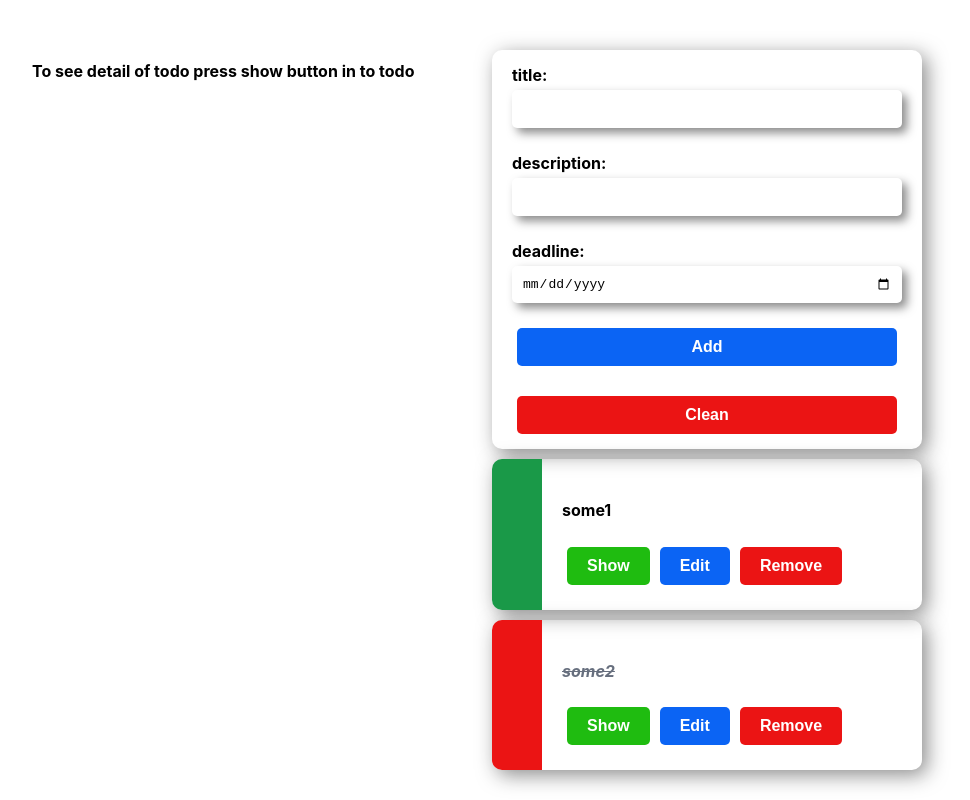
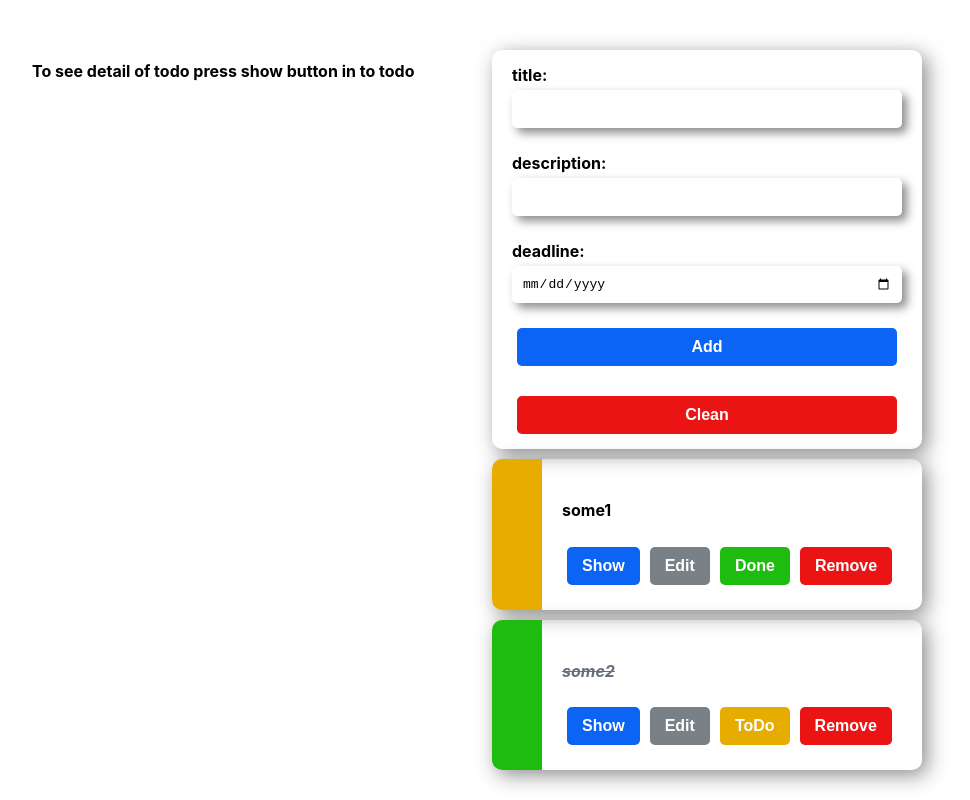
Before and after one commit to GeloUno/cod_todo_mobx, a React (Create React App) app: page / in a window 1280 px wide. Shown: the whole page, without its empty margins (158-1128 px from the left). Built offline with nearby package versions, Linux system fonts and the light colour scheme.

Commit message:
Add buton done and change colors

```diff
--- a/src/components/button/button.module.css
+++ b/src/components/button/button.module.css
@@ -1,6 +1,6 @@
 .btn {
   margin: 5px;
-  padding: 10px 20px;
+  padding: 10px 15px;
   border-radius: 5px;
   border: 0;
   cursor: pointer;
@@ -26,12 +26,30 @@
   background-color: #bc1010;
 }
 
-.btnSecondary {
+.btnSuccess {
   background-color: #1fbc10;
   color: white;
 }
 
-.btnSecondary:hover {
+.btnSuccess:hover {
   background-color: #178d0c;
 }
+
+.btnSecondary {
+  background-color: #798086;
+  color: white;
+}
+
+.btnSecondary:hover {
+  background-color: #61666b;
+}
+
+.btnWarning {
+  background-color: #e6ac00;
+  color: white;
+}
+
+.btnWarning:hover {
+  background-color: #b38600;
+}
 /*# sourceMappingURL=button.module.css.map */
--- a/src/components/button/button.module.scss
+++ b/src/components/button/button.module.scss
@@ -1,6 +1,6 @@
 .btn{
   margin: 5px;
-padding:  10px 20px ;
+padding:  10px 15px ;
 border-radius: 5px;
 border: 0;
 cursor: pointer;
@@ -24,11 +24,26 @@ font-size: medium;
   background-color: hsl(0, 84%, 40%);
 }
 
-.btnSecondary{
+.btnSuccess{
   background-color: hsl(115, 84%, 40%);
   color: white;
+}
+.btnSuccess:hover{
+  background-color: hsl(115, 84%, 30%);
+}
 
+.btnSecondary{
+  background-color: hsl(210, 5%, 50%);
+  color: white;
 }
 .btnSecondary:hover{
-  background-color: hsl(115, 84%, 30%);
+  background-color: hsl(210, 5%, 40%);
 }
+
+.btnWarning{
+  background-color: hsl(45, 100%, 45%);
+  color: white;
+}
+.btnWarning:hover{
+  background-color:  hsl(45, 100%, 35%);
+}
--- a/src/components/button/button.tsx
+++ b/src/components/button/button.tsx
@@ -1,7 +1,7 @@
 import React from 'react';
 import styles from './button.module.css';
 interface IButtonProps {
-  variant: 'primary' | 'danger' | 'secondary';
+  variant: 'primary' | 'danger' | 'secondary' | 'success' | 'warning';
   disable?: boolean;
   children: React.ReactNode;
   onClick?(): void;
@@ -16,8 +16,14 @@ function Button({ children, variant, disable, onClick }: IButtonProps) {
     case 'primary':
       styleVariant = styles.btnPrimary;
       break;
+    case 'success':
+      styleVariant = styles.btnSuccess;
+      break;
     case 'secondary':
       styleVariant = styles.btnSecondary;
+      break;
+    case 'warning':
+      styleVariant = styles.btnWarning;
       break;
 
     // default:
--- a/src/components/toDoItemView/toDoItemView.module.css
+++ b/src/components/toDoItemView/toDoItemView.module.css
@@ -16,7 +16,7 @@
   display: -webkit-box;
   display: -ms-flexbox;
   display: flex;
-  background-color: #1a9948;
+  background-color: #e6ac00;
   width: 50px;
   border-top-left-radius: 10px;
   border-bottom-left-radius: 10px;
@@ -26,7 +26,7 @@
   display: -webkit-box;
   display: -ms-flexbox;
   display: flex;
-  background-color: #eb1414;
+  background-color: #1fbc10;
   width: 50px;
   border-top-left-radius: 10px;
   border-bottom-left-radius: 10px;
--- a/src/components/toDoItemView/toDoItemView.module.scss
+++ b/src/components/toDoItemView/toDoItemView.module.scss
@@ -10,7 +10,7 @@ $widthStatus:50px;
 }
 .todoBox{
   display: flex;
-  background-color: hsl(142, 71%, 35%);
+  background-color: hsl(45, 100%, 45%);
   width: $widthStatus;
   border-top-left-radius:$radiusHeight;
   border-bottom-left-radius: $radiusHeight;
@@ -18,7 +18,7 @@ $widthStatus:50px;
 }
 .doneBox{
   display: flex;
-  background-color: hsl(0, 84%, 50%);
+  background-color: hsl(115, 84%, 40%);
   width: $widthStatus;
   border-top-left-radius: $radiusHeight;
   border-bottom-left-radius: $radiusHeight;
--- a/src/components/toDoItemView/toDoItemView.tsx
+++ b/src/components/toDoItemView/toDoItemView.tsx
@@ -62,13 +62,21 @@ const ToDoItemView = observer(
             </div>
           )}
           {!isShowDetail && (
-            <Button onClick={setIdToDoDetailView} variant="secondary">
+            <Button onClick={setIdToDoDetailView} variant="primary">
               Show
             </Button>
           )}
           {!isShowDetail && (
-            <Button onClick={showInEditForm} variant="primary">
+            <Button onClick={showInEditForm} variant="secondary">
               Edit
+            </Button>
+          )}
+          {!isShowDetail && (
+            <Button
+              onClick={toggleDoneTodo}
+              variant={done ? `warning` : `success`}
+            >
+              {done ? `ToDo` : `Done`}
             </Button>
           )}
 
```
Also changed, not shown: 2 other files (tests, documents, lock files or other folders).
